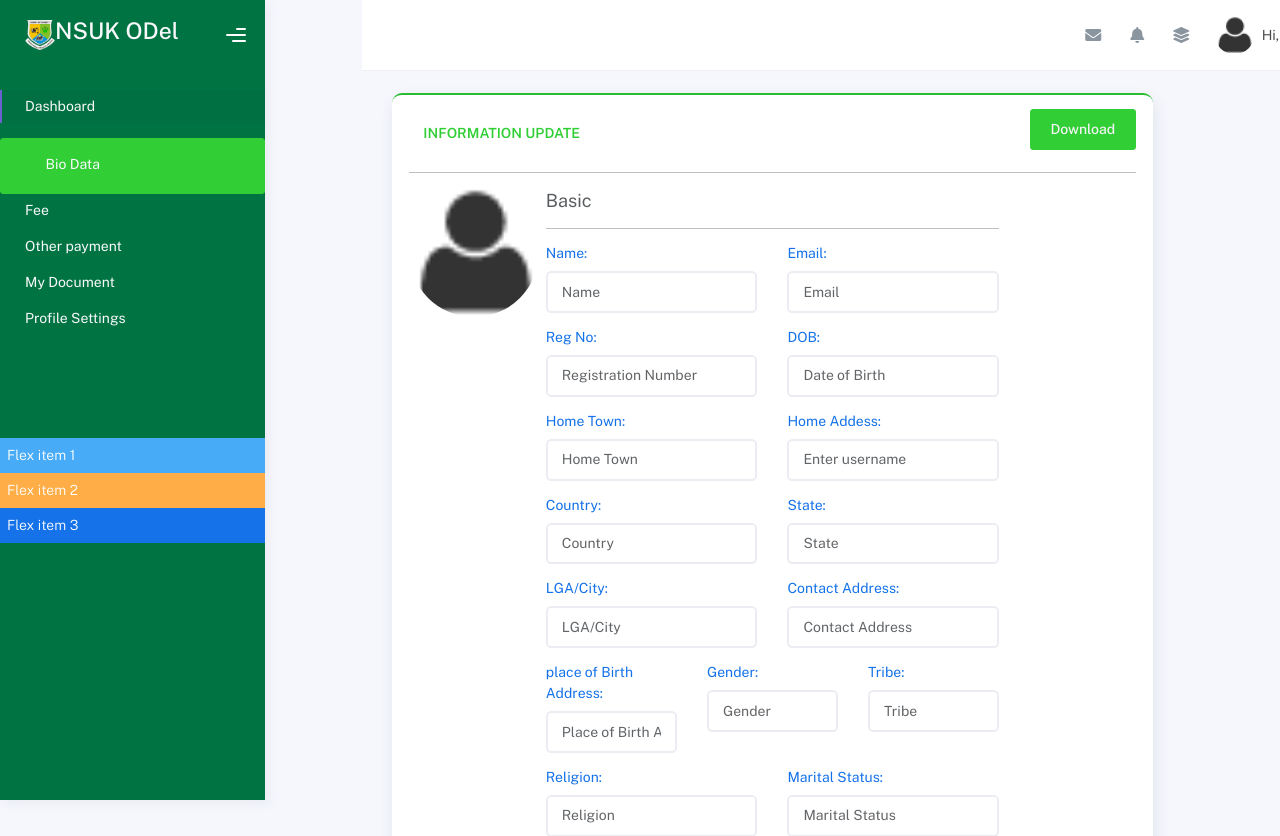
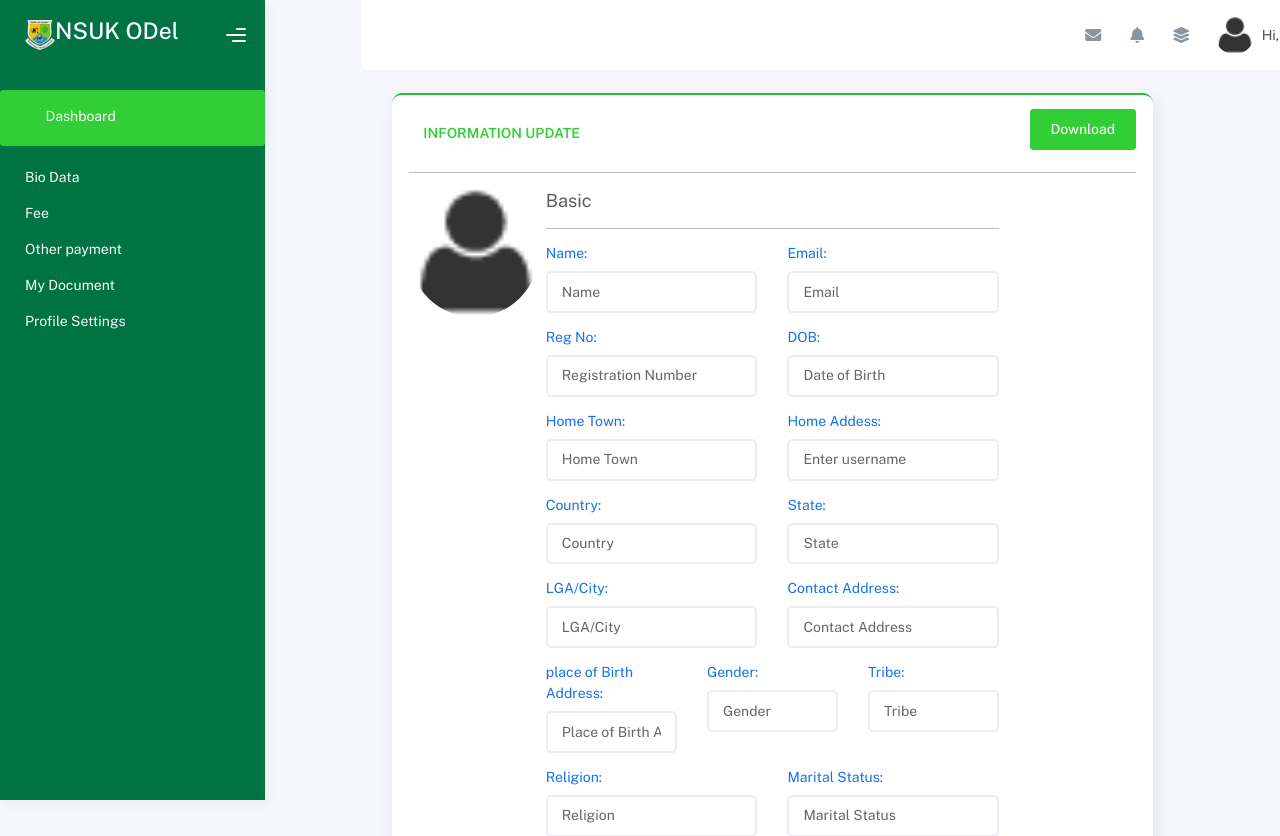
Before and after one commit to DamaMichaelYohanna/odel, a Django app: page /biodata in a window 1280 px wide. Shown: the top 836 px of the page. Run offline with Django 3.2, Linux system fonts and the light colour scheme; some libraries are stand-ins or nearby versions.

Commit message:
Still on the update

```diff
--- a/main/templates/main-dashboard/dashboard-base.html
+++ b/main/templates/main-dashboard/dashboard-base.html
@@ -89,7 +89,7 @@
     <div class="sidebar-wrapper scrollbar scrollbar-inner">
       <div class="sidebar-content">
         <ul class="nav nav-secondary">
-          <li class="nav-item active link-success">
+          <li class="nav-item btn btn-success">
                   <a href="{% url 'dashboard_page'%}">
                     <span class="sub-item text-light">Dashboard</span>
                   </a>
@@ -100,7 +100,7 @@
             </span>
             <!-- <h4 class="text-section">Components</h4> -->
           </li>
-          <li class="nav-item btn btn-success">
+          <li class="nav-item ">
             <a href="{% url 'bio-data_form'%}">
               <span class="sub-item text-light">Bio Data</span>
             </a>
@@ -127,11 +127,6 @@
           </li>
         </ul>
       </div>
-      <div class="d-flex flex-md-column justify-content-between mb-3">
-    <div class="p-2 bg-info">Flex item 1</div>
-    <div class="p-2 bg-warning">Flex item 2</div>
-    <div class="p-2 bg-primary">Flex item 3</div>
-  </div>
     </div>
 
   </div>
```
Also changed, not shown: main/templates/main-dashboard/invoice.html (+1 -8 lines).
